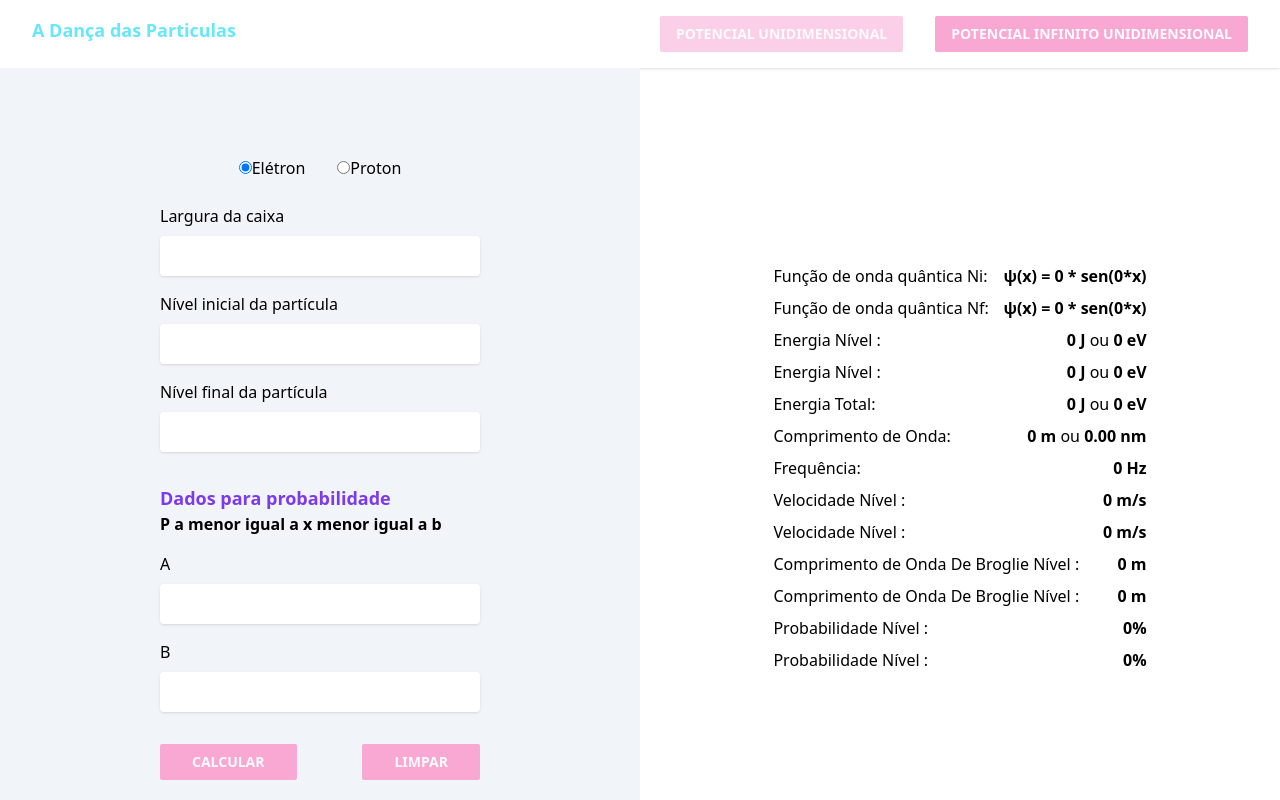
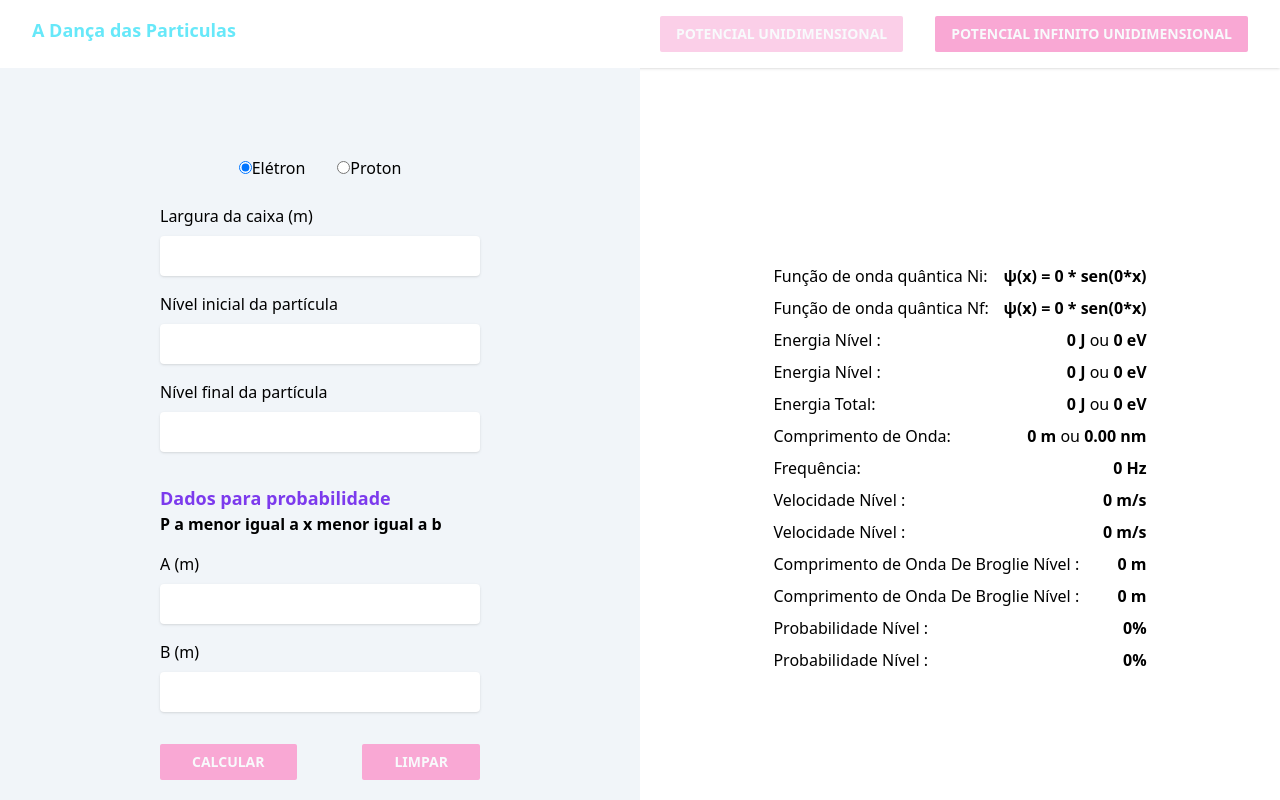
Before and after one commit to sergiomos/fisproj, a Next.js app: page / in a window 1280 px wide. Shown: the top 800 px of the page. Built offline with nearby package versions, Linux system fonts and the light colour scheme.

Commit message:
unidades

```diff
--- a/src/pages/index.js
+++ b/src/pages/index.js
@@ -151,7 +151,7 @@ export default function Home() {
 
 
               <Input
-                label="Largura da caixa"
+                label="Largura da caixa (m)"
                 onChange={setLargura}
                 type="number" value={largura}
                 required />
@@ -171,12 +171,12 @@ export default function Home() {
             <strong>P a menor igual a x menor igual a b</strong>
             <fieldset className='flex flex-col gap-4 mt-4 mb-8'>
               <Input
-                label="A"
+                label="A (m)"
                 onChange={setA}
                 type="number" value={a}
                 required />
               <Input
-                label="B"
+                label="B (m)"
                 onChange={setB}
                 type="number" value={b}
                 required />
--- a/src/pages/infinito.js
+++ b/src/pages/infinito.js
@@ -82,7 +82,7 @@ export default function Infinito() {
                 type="number"
                 required />
               <Input
-                label="Xp"
+                label="X"
                 onChange={setXp} value={xp}
                 type="number"
                 required />
```
